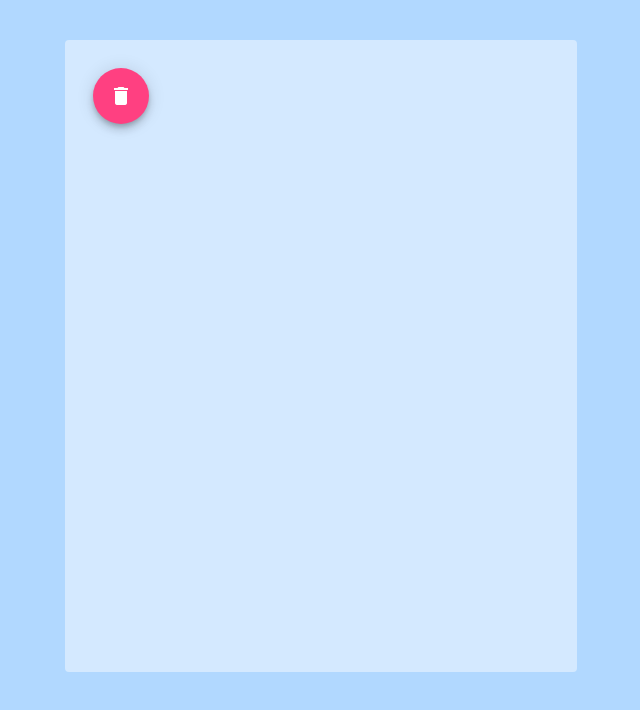
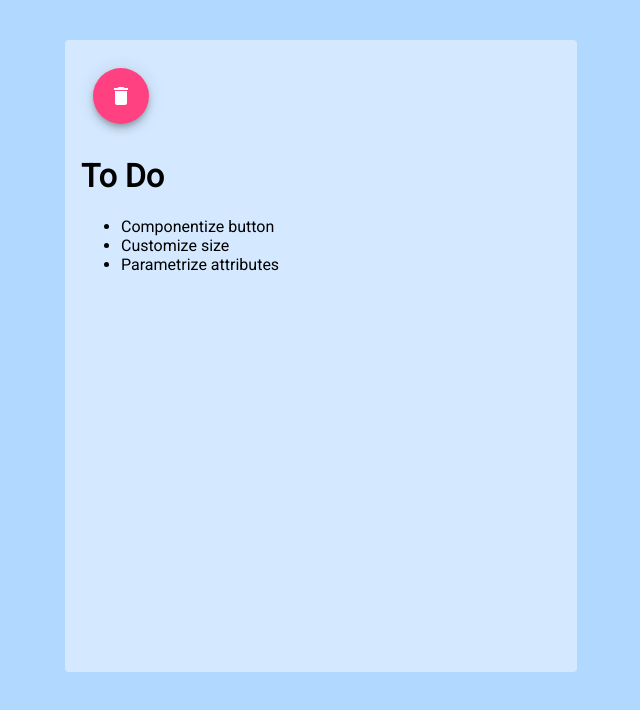
Before and after one commit to silvinodemedeiros/silvino-experiments, an Angular app: page / in a window 1280 px wide. Shown: the top 710 px of the page, without its empty margins (319-959 px from the left). Built offline with nearby package versions, Linux system fonts and the light colour scheme.

Commit message:
establishes next steps

```diff
--- a/src/app/app.component.html
+++ b/src/app/app.component.html
@@ -14,4 +14,9 @@
       </button>
     </div>
   </div>
+
+  <h1>To Do</h1>
+  <ul>
+    <li *ngFor="let td of todo">{{ td }}</li>
+  </ul>
 </div>
--- a/src/app/app.component.ts
+++ b/src/app/app.component.ts
@@ -30,6 +30,12 @@ export class AppComponent implements OnInit, OnDestroy, AfterViewInit {
 
   sub = new Subscription();
 
+  todo = [
+    'Componentize button',
+    'Customize size',
+    'Parametrize attributes'
+  ];
+
   constructor() {}
 
   ngOnInit() {}
```
